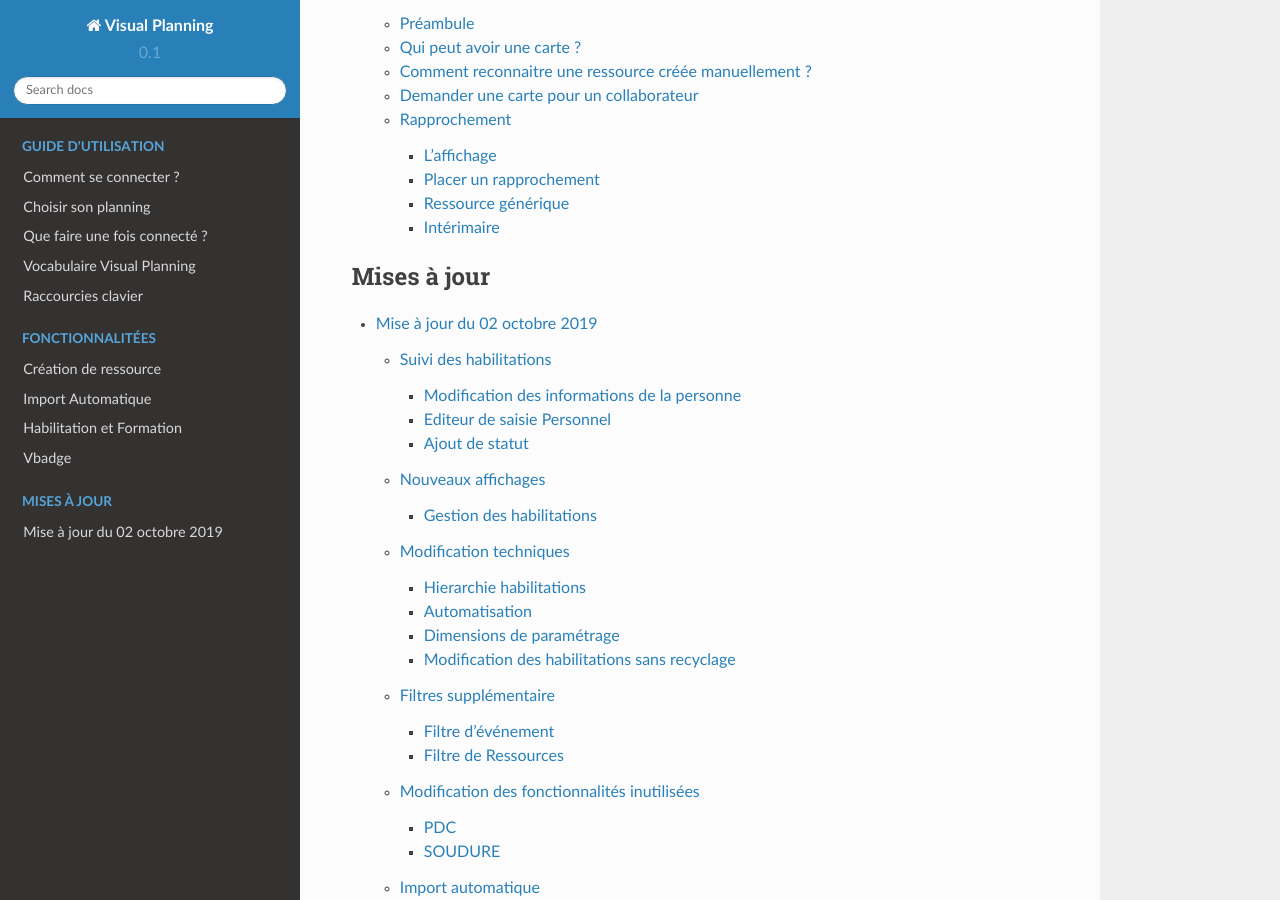
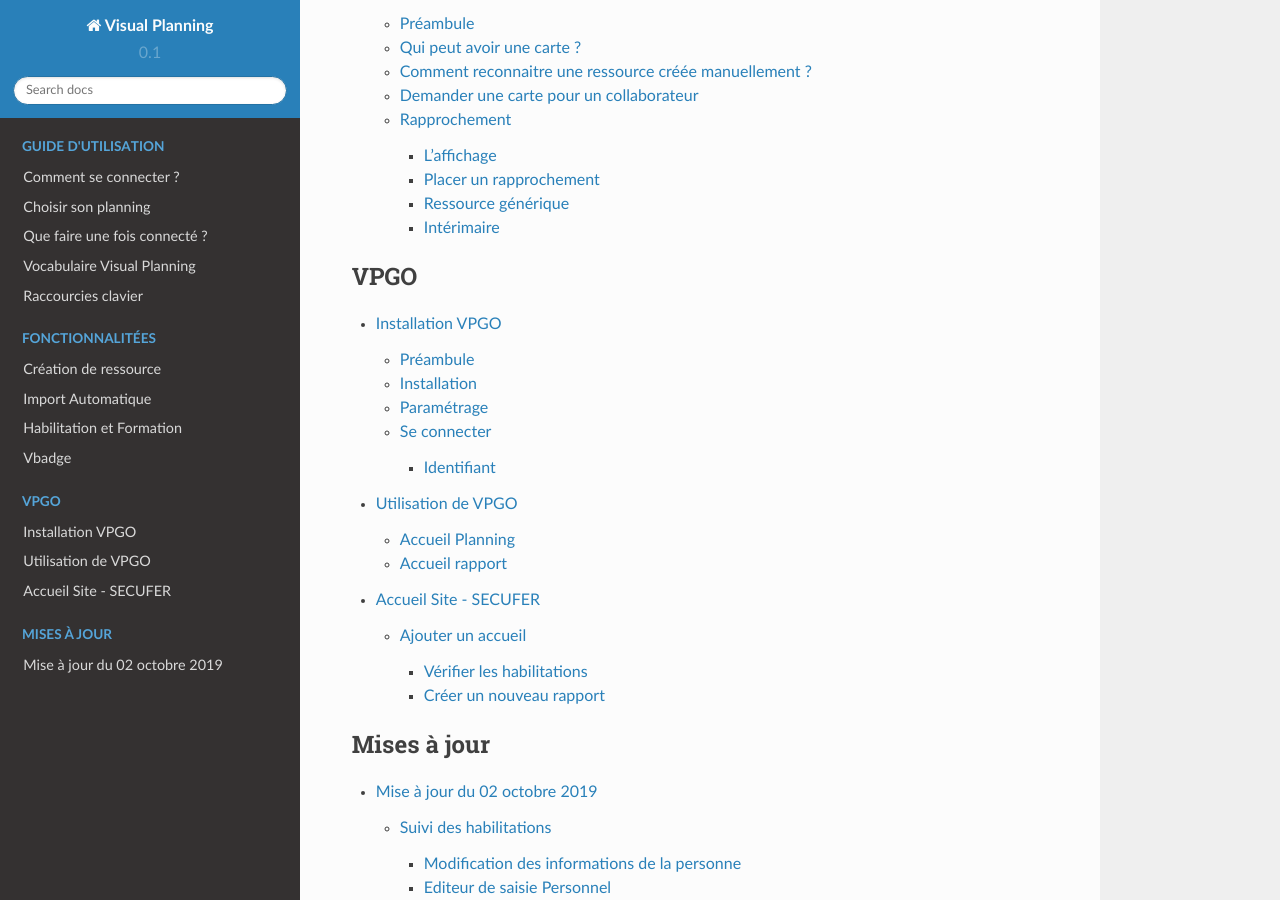
Before and after one commit to macordier/VPDOC, a Sphinx documentation site: the page built from popcube/source/index.rst, in a window 1280 px wide and 900 px high, scrolled down 1443 px. Built offline with Sphinx 7.4.7 and the Read the Docs theme 2.0.0, drawn with Linux system fonts in a browser that asks for light colours; some of the changed lines change nothing that is shown.

Commit message:
[WIP] VPGO

```diff
--- /dev/null
+++ b/popcube/source/VPGO/accueil_site_secufer.rst
@@ -0,0 +1,43 @@
+=======================
+Accueil Site - SECUFER
+=======================
+
+Ajouter un accueil
+------------------
+
+Vérifier les habilitations
+***************************
+
+Avant de commencer à créer un rapport d'autorisation d'accès aux emprises ferroviaires, vous devez vérifier si la personne est habilité pour entrer sur le site et effectuer ses taches.
+
+Si la personne possède un vbadge, scannez son QR Code.
+
+Sinon la personne doit au minimum présenter :
+    - Sa visite médicale règlementaire
+    - Sa formation N1
+
+.. warning::
+    Sans le vbadge ou une version papier des documents, l'accès au site doit être refusé.
+
+Créer un nouveau rapport
+*************************
+
+1. Lancez VPGO
+
+2. Selectionnez le planning : ETF_RAPPORT_V3
+
+3. Sélectionnez le rapport : Accueil Site
+
+4. Cliquez sur le boutton ajouter en bas
+
+5. Renseignez le nom - prénom de la personne et le numéro d'OTP du site
+
+.. image:: ../_static/VPGO/accueil_site_secufer/ajout_secufer_1.png
+
+6. Remplissez les informations suivantes :
+
+.. image:: ../_static/VPGO/accueil_site_secufer/ajout_secufer_2.png
+
+.. image:: ../_static/VPGO/accueil_site_secufer/ajout_secufer_3.png
+
+.. image:: ../_static/VPGO/accueil_site_secufer/ajout_secufer_4.png
--- /dev/null
+++ b/popcube/source/VPGO/installation_vpgo.rst
@@ -0,0 +1,71 @@
+==================
+Installation VPGO
+==================
+
+Préambule
+----------
+
+VPGO est l'application mobile de Visual Planning permettant de remplir des formulaires.
+
+Installation
+------------
+
+1. Lancez ``Google Play`` qui permet d'installer des applications sur votre smartphone android.
+
+.. image:: ../_static/VPGO/installation_vpgo/play_store_ico.png
+
+2. Recherchez ``VPGO`` puis cliquez sur ``installer``.
+
+.. image:: ../_static/VPGO/installation_vpgo/installation_vpgo.png
+
+3. Lancez VPGO pour commencer le paramétrage.
+
+Paramétrage
+-----------
+
+Pour ajouter un planning cliquez sur le ``+`` situé en bas de l'écran puis sélectionnez ``Par Flash code``.
+
+.. image:: ../_static/VPGO/installation_vpgo/accueil_vpgo.png
+
+.. image:: ../_static/VPGO/installation_vpgo/ajout_planning.png
+
+Scannez l'un des deux codes selon ce que vous souhaitez utiliser de VPGO :
+
+    ETF_RAPPORT_V3 :
+        - Rapports soudures et meulages
+        - Rapport KN
+        - Rapport Accueil Site - SECUFER
+
+.. image:: ../_static/VPGO/installation_vpgo/code_rapport_v3.png
+
+Le planning apparaîtra sur la page d'accueil VPGO.
+
+Se connecter
+------------
+
+Pour vous connecter, appuyez sur le planning et connectez vous avec vos identifiants Visual Planning.
+
+.. image:: ../_static/VPGO/installation_vpgo/connexion_vpgo.png
+
+Identifiant
+***********
+
+Votre identifiant est composé de la façon suivante : ::
+
+    Première lettre du prénom + Nom
+
+Lors de votre première connexion laissez votre mot de passe vide, Visual Planning vous demandera d'en définir un pour votre compte.
+
+Le mot de passe doit être composé de : ::
+
+    - Une lettre
+    - Un chiffre
+    - Au moins 4 caractères
+
+.. note::
+    Ce mot de passe n'a pas besoin d'être modifié.
+
+.. warning::
+    Si vous n'avez pas encore de compte visual planning ou que vous ne vous souvenez plus de votre mot de passe contactez :
+        - Maxime CORDIER : maxime.cordier@etf.fr
+        - Julien GUY : julien.guy@etf.fr
--- /dev/null
+++ b/popcube/source/VPGO/utilisation_vpgo.rst
@@ -0,0 +1,17 @@
+=====================
+Utilisation de VPGO
+=====================
+
+Accueil Planning
+-----------------
+
+Lorsque vous êtes connecté sur un planning voici les informations que vous pouvez voir sur l'écran principal :
+
+.. image:: ../_static/VPGO/utilisation_vpgo/accueil_planning.png
+
+Accueil rapport
+---------------
+
+Lorsque vous entrez dans un rapport
+
+.. image:: ../_static/VPGO/utilisation_vpgo/accueil_rapport.png
--- a/popcube/source/index.rst
+++ b/popcube/source/index.rst
@@ -40,6 +40,14 @@
 
 .. toctree::
   :maxdepth: 3
+  :caption: VPGO
+
+  VPGO/installation_vpgo
+  VPGO/utilisation_vpgo
+  VPGO/accueil_site_secufer
+
+.. toctree::
+  :maxdepth: 3
   :caption: Mises à jour
 
   maj/maj_30092019
```
Also changed, not shown: popcube/source/_static/VPGO/accueil_site_secufer/ajout_secufer_1.png (added), popcube/source/_static/VPGO/accueil_site_secufer/ajout_secufer_2.png (added), popcube/source/_static/VPGO/accueil_site_secufer/ajout_secufer_3.png (added), popcube/source/_static/VPGO/accueil_site_secufer/ajout_secufer_4.png (added), popcube/source/_static/VPGO/installation_vpgo/accueil_vpgo.png (added), popcube/source/_static/VPGO/installation_vpgo/ajout_planning.png (added), popcube/source/_static/VPGO/installation_vpgo/code_rapport_v3.png (added), popcube/source/_static/VPGO/installation_vpgo/connexion_vpgo.png (added), popcube/source/_static/VPGO/installation_vpgo/installation_vpgo.png (added), popcube/source/_static/VPGO/installation_vpgo/play_store_ico.png (added), popcube/source/_static/VPGO/utilisation_vpgo/accueil_planning.png (added), popcube/source/_static/VPGO/utilisation_vpgo/accueil_rapport.png (added).
